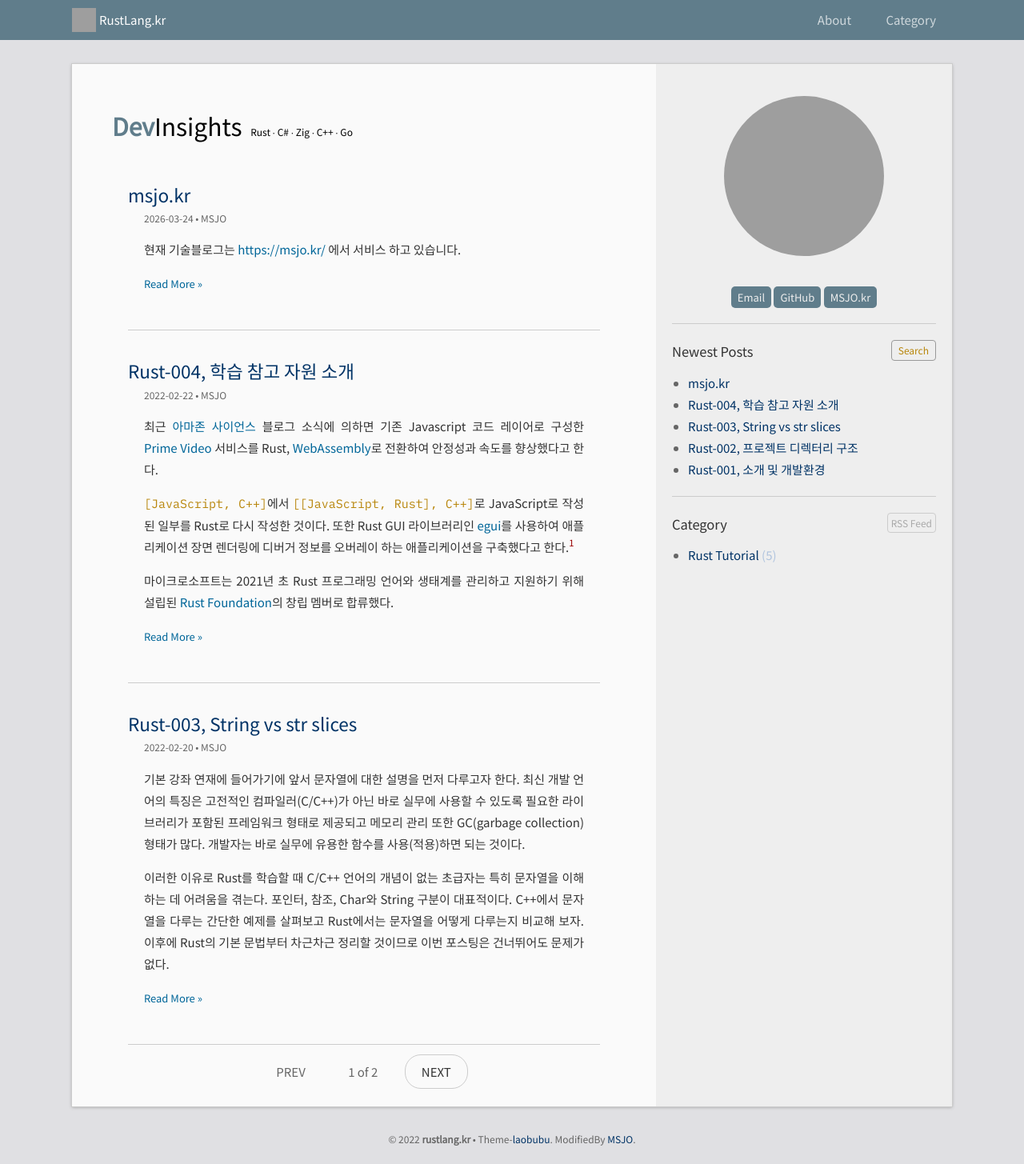
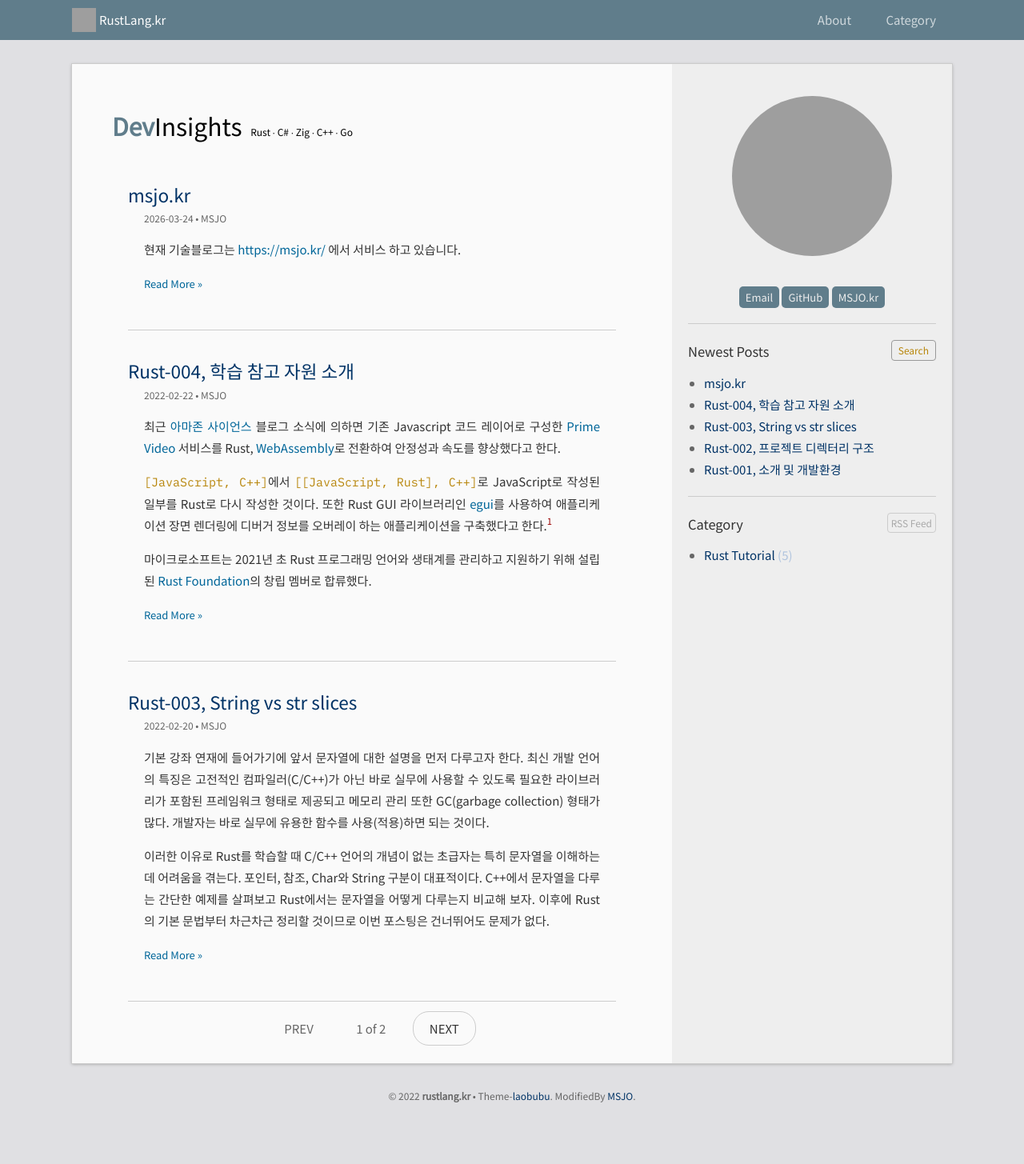
Before and after one commit to DebugJO/rustlang, a Jekyll site: the page built from index.html, in a window 1280 px wide. Shown: the whole page at 80% size. Built offline with Jekyll 4.4.1, drawn with Linux system fonts in a browser that asks for light colours; the list of posts is cut into pages by our own code; after the commit the page ends 1401 px from its top, so only the background shows below that; grey boxes are pictures that could not be loaded.

Commit message:
Update _layout.scss

```diff
--- a/_sass/_layout.scss
+++ b/_sass/_layout.scss
@@ -49,8 +49,8 @@
 	}
 }
 
-$col-main-width: 730px;
-$col-secnod-width: 370px;
+$col-main-width: 750px; /* 800 */
+$col-secnod-width: 350px; /* 300 */
 $hide-sidebar-screen-width: 1120px;
 
 .header-placeholder { position: absolute; }
```
